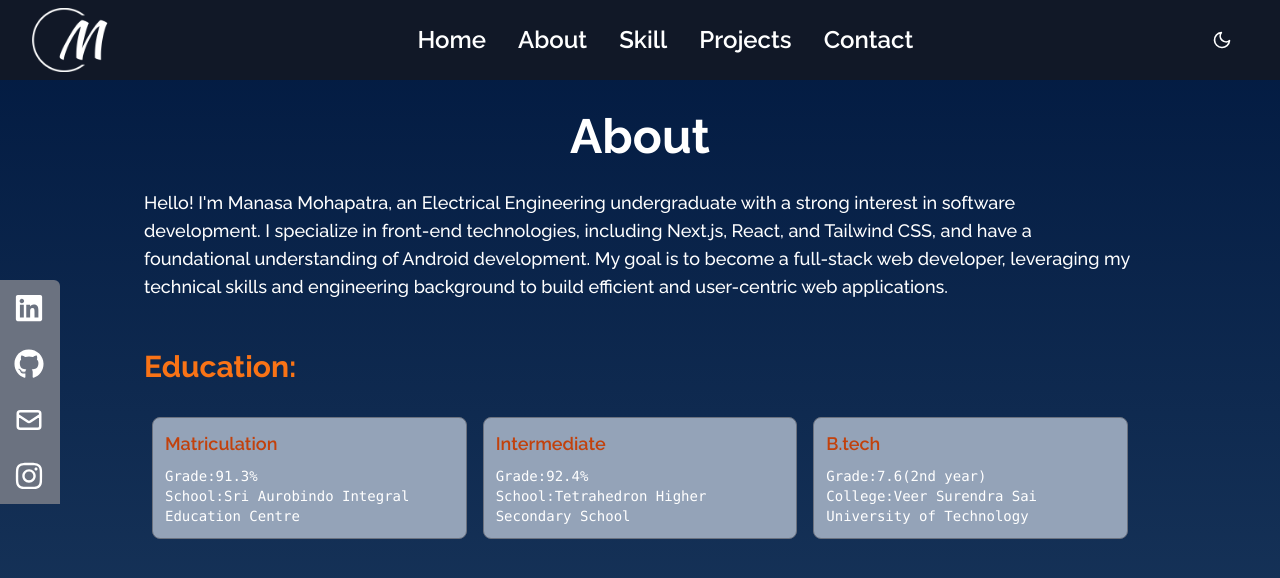
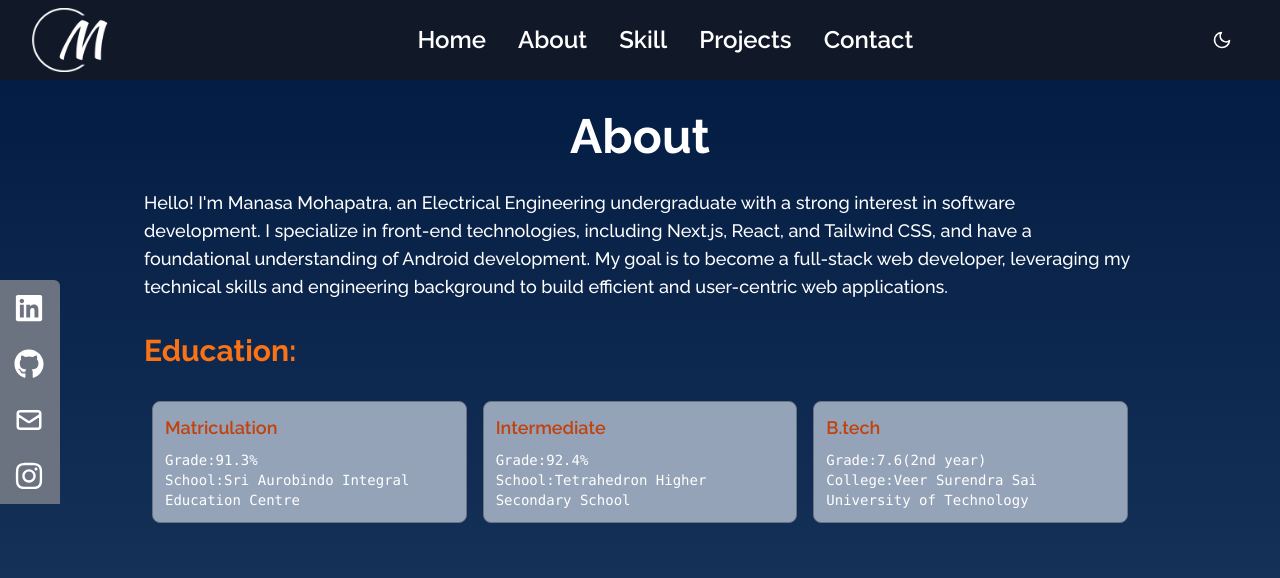
Before and after one commit to Manasamohapatra1/My_Portfolio, a React (Create React App) app: page /about in a window 1280 px wide. Shown: the top 578 px of the page. Built offline with nearby package versions, Linux system fonts and the light colour scheme.

Commit message:
screen checked

```diff
--- a/src/components/About.jsx
+++ b/src/components/About.jsx
@@ -34,7 +34,7 @@ const About = () => {
           initial={{ opacity: 0 }}
           animate={{ opacity: 1 }}
           transition={{ ease: "easeInOut", duration: 0.9, delay: 0.2 }}
-          className="md:mt-6"
+          className="md:mt-[0.5rem]"
         >
           <p className=" text-2xl md:text-3xl text-orange-500  font-bold inline ">
             Education:
--- a/src/components/ContactMe.jsx
+++ b/src/components/ContactMe.jsx
@@ -54,7 +54,7 @@ const Contact = () => {
             <textarea
               name="message"
               placeholder="Enter your message"
-              rows="8"
+              rows="7"
               className={`p-2 bg-transparent border-2 rounded-md focus:outline-none ${
                 theme === "light" ? "border-black" : "border-white"
               }`}
```
